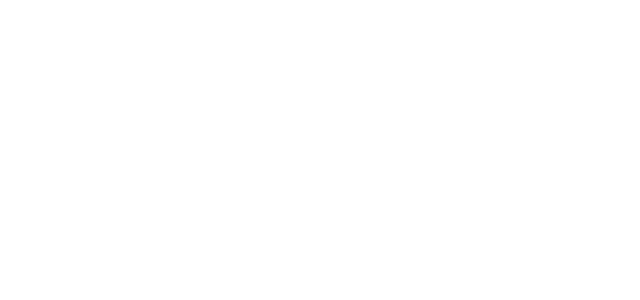
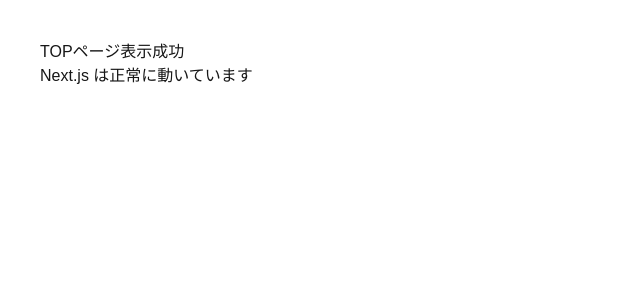
Before and after one commit to Fixx-Link/seibishi-portal, a Next.js app: page / in a window 1280 px wide. Before the commit this address had no page. Shown: the top 300 px of the page, without its empty margins (0-640 px from the left). Built offline with nearby package versions, Linux system fonts and the light colour scheme.

Commit message:
fix: root page test

```diff
--- a/app/page.tsx
+++ b/app/page.tsx
@@ -1,5 +1,8 @@
-import { redirect } from "next/navigation"
-
 export default function Home() {
-  redirect("/login")
+  return (
+    <div style={{ padding: 40 }}>
+      <h1>TOPページ表示成功</h1>
+      <p>Next.js は正常に動いています</p>
+    </div>
+  )
 }
```
